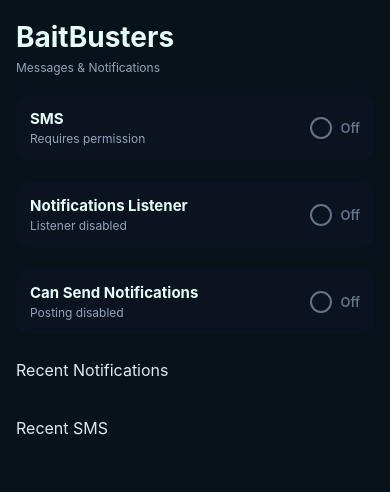
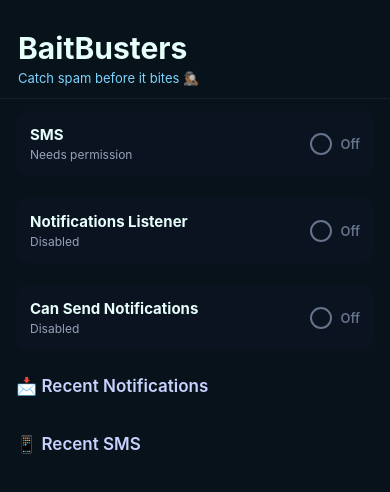
Before and after one commit to ndujesco/baitbusters, a React Native app: screen / in a window 390 px wide. Shown: the top 492 px of the page. Built offline with nearby package versions, Linux system fonts and the light colour scheme.

Commit message:
send SMS

```diff
--- a/App.tsx
+++ b/App.tsx
@@ -1,7 +1,7 @@
 import React from 'react';
 import { SafeAreaProvider } from 'react-native-safe-area-context';
 import HomeScreen from './App/HomeScreen';
-// import Model from './App/Model';
+import Model from './App/Model';
 
 export default function App() {
   return (
--- a/App/HomeScreen.tsx
+++ b/App/HomeScreen.tsx
@@ -1,4 +1,3 @@
-// HomeScreen.tsx
 import React, { useEffect, useState } from 'react';
 import {
     View,
@@ -6,19 +5,20 @@
     PermissionsAndroid,
     DeviceEventEmitter,
     Alert,
-    Linking,
     StyleSheet,
     StatusBar,
     FlatList,
     AppState,
     AppStateStatus,
+    TextInput,
+    Button,
 } from 'react-native';
 import { NativeModules } from 'react-native';
 import PermissionStatus from './components/PermissionStatus';
 import NotificationCard from './components/NotificationCard';
 import SmsCard from './components/SmsCard';
 
-const { SmsListenerModule, NotificationListenerModule, NotificationSenderModule } = NativeModules;
+const { SmsListenerModule, SmsSenderModule, NotificationListenerModule, NotificationSenderModule } = NativeModules;
 
 function safeJsonParse(input: string | null | undefined) {
     if (!input) return null;
@@ -31,6 +31,7 @@
 }
 
 const HomeScreen = () => {
+    // ---------- STATE ----------
     const [smsPermission, setSmsPermission] = useState(false);
     const [notificationListenerPermission, setNotificationListenerPermission] = useState(false);
     const [postNotificationPermission, setPostNotificationPermission] = useState(false);
@@ -38,43 +39,48 @@
     const [smses, setSmses] = useState<any[]>([]);
     const [notifications, setNotifications] = useState<any[]>([]);
 
-    // -------- Startup: check all permissions --------
+    const [phone, setPhone] = useState('');
+    const [message, setMessage] = useState('');
+
+
+
+    // ---------- INITIAL PERMISSION CHECK ----------
     useEffect(() => {
-        // SMS
-        PermissionsAndroid.check(PermissionsAndroid.PERMISSIONS.RECEIVE_SMS).then(granted => {
+
+        PermissionsAndroid.check(PermissionsAndroid.PERMISSIONS.SEND_SMS).then(granted => {
             setSmsPermission(granted);
             if (granted) SmsListenerModule?.startListeningToSMS();
         });
-
 
         NotificationListenerModule?.isPermissionGranted?.().then((granted: boolean) => {
             setNotificationListenerPermission(granted);
             if (granted) NotificationListenerModule?.startListening();
         });
 
-        // POST_NOTIFICATIONS (Android 13+)
         if (PermissionsAndroid.PERMISSIONS.POST_NOTIFICATIONS) {
             PermissionsAndroid.check(PermissionsAndroid.PERMISSIONS.POST_NOTIFICATIONS).then(granted => {
                 setPostNotificationPermission(granted);
             });
         }
 
-        // Startup notification (optional)
         try {
-            NotificationSenderModule?.sendNotification('App Ready', 'Listening...');
+            NotificationSenderModule?.sendNotification('BaitBusters Active', 'Now listening for messages');
         } catch { }
     }, []);
 
-    // -------- Actions --------
-    const requestSmsPermission = async () => {
-        try {
-            const result = await PermissionsAndroid.request(PermissionsAndroid.PERMISSIONS.RECEIVE_SMS);
-            const granted = result === PermissionsAndroid.RESULTS.GRANTED;
+const requestSmsPermissions = async () => {
+  const results = await PermissionsAndroid.requestMultiple([
+    PermissionsAndroid.PERMISSIONS.SEND_SMS,
+    PermissionsAndroid.PERMISSIONS.RECEIVE_SMS,
+  ]);
+
+  const granted =
+    results[PermissionsAndroid.PERMISSIONS.SEND_SMS] === PermissionsAndroid.RESULTS.GRANTED &&
+    results[PermissionsAndroid.PERMISSIONS.RECEIVE_SMS] === PermissionsAndroid.RESULTS.GRANTED;
+
   setSmsPermission(granted);
+
   if (granted) SmsListenerModule?.startListeningToSMS();
-        } catch (e) {
-            console.error(e);
-        }
 };
 
     const requestNotificationListener = async () => {
@@ -82,7 +88,6 @@
 
         const handleAppStateChange = async (nextAppState: AppStateStatus) => {
             if (nextAppState === 'active') {
-                // Remove listener immediately
                 subscription.remove();
 
                 const granted = await NotificationListenerModule?.isPermissionGranted();
@@ -96,65 +101,63 @@
             }
         };
 
-        // Add listener and keep the subscription
         const subscription = AppState.addEventListener('change', handleAppStateChange);
     };
 
     const requestPostNotification = async () => {
         if (!PermissionsAndroid.PERMISSIONS.POST_NOTIFICATIONS) {
-            // fallback for older Android
             setPostNotificationPermission(true);
             return;
         }
-        try {
         const result = await PermissionsAndroid.request(PermissionsAndroid.PERMISSIONS.POST_NOTIFICATIONS);
         setPostNotificationPermission(result === PermissionsAndroid.RESULTS.GRANTED);
-        } catch (e) {
-            console.error(e);
-        }
     };
 
-    // -------- SMS Listener --------
+    // ---------- SMS LISTENER ----------
     useEffect(() => {
         const sub = DeviceEventEmitter.addListener('onSMSReceived', (message: any) => {
             const data = typeof message === 'string' ? safeJsonParse(message) : message;
             if (!data) return;
+
             const item = { ...data, time: new Date().toLocaleTimeString() };
             setSmses(prev => [item, ...prev].slice(0, 20));
+
             try {
-                if (postNotificationPermission) NotificationSenderModule?.sendNotification('SMS', data.messageBody ?? '');
+                if (postNotificationPermission) {
+                    NotificationSenderModule?.sendNotification(
+                        `SMS from ${data.senderPhoneNumber ?? 'Unknown'}`,
+                        data.messageBody ?? '',
+                    );
+                }
             } catch { }
         });
         return () => sub.remove();
     }, [postNotificationPermission]);
 
+    // ---------- NOTIFICATION LISTENER ----------
     useEffect(() => {
-  const seenNotifications = new Set<string>(); // to track unique notifications
+        const seenNotifications = new Set<string>();
 
         const sub = DeviceEventEmitter.addListener('onNotificationReceived', (notification: any) => {
             const data = typeof notification === 'string' ? safeJsonParse(notification) : notification;
             if (!data) return;
 
             const { packageName, title, text } = data;
+            const messagingApps = ['whatsapp', 'gmail', 'yahoo', 'messenger', 'telegram', 'mail'];
+            if (!messagingApps.some(app => packageName?.toLowerCase().includes(app))) return;
 
-    // Filter messaging apps
-    const messagingApps = ['whatsapp', 'gmail', 'yahoo', 'messenger', 'telegram', 'mail'];
-    if (!messagingApps.some(app => packageName.toLowerCase().includes(app))) return;
-
-    // Skip generic notifications
             const skipTitle = ['WhatsApp', 'Gmail', 'Yahoo Mail', 'Messenger', 'Telegram', 'Mail'];
             const skipTextPatterns = [
                 /\d+\smessages?\sfrom\s\d+\schats?/i,
                 /new email/i,
                 /new message/i,
-      /notification/i
+                /notification/i,
             ];
             if (skipTitle.includes(title)) return;
             if (skipTextPatterns.some(pattern => pattern.test(text))) return;
 
-    // Create a unique key for this notification
             const uniqueKey = `${packageName}-${title}-${text}`;
-    if (seenNotifications.has(uniqueKey)) return; // skip duplicates
+            if (seenNotifications.has(uniqueKey)) return;
 
             seenNotifications.add(uniqueKey);
 
@@ -166,47 +169,94 @@
             };
 
             setNotifications(prev => [item, ...prev].slice(0, 50));
+
+            try {
+                if (postNotificationPermission) {
+                    NotificationSenderModule?.sendNotification(
+                        `From ${title || packageName}`,
+                        text || 'New message',
+                    );
+                }
+            } catch { }
         });
 
         return () => sub.remove();
-}, []);
+    }, [postNotificationPermission]);
 
+    // ---------- SEND SMS HANDLER ----------
+    const handleSendSMS = () => {
+        if (!smsPermission) {
+            Alert.alert('Permission required', 'Enable SMS permission first');
+            return;
+        }
+        if (!phone || !message) {
+            Alert.alert('Missing fields', 'Enter phone number and message');
+            return;
+        }
 
+        SmsSenderModule.sendSMS(phone, message)
+            .then((res: any) => Alert.alert('Success', res))
+            .catch((err: any) => Alert.alert('Error', err.message || 'Failed to send SMS'));
+    };
+
+    // ---------- RENDER ----------
     return (
         <FlatList
             data={[]}
             keyExtractor={() => 'empty'}
             ListHeaderComponent={
                 <>
-                    <StatusBar barStyle="light-content" backgroundColor="#08101A" />
+                    <StatusBar barStyle="light-content" backgroundColor="#0B121A" />
                     <View style={styles.header}>
                         <Text style={styles.headerTitle}>BaitBusters</Text>
-                        <Text style={styles.headerSubtitle}>Messages & Notifications</Text>
+                        <Text style={styles.headerSubtitle}>Catch spam before it bites 🕵🏾‍♂️</Text>
                     </View>
 
                     <View style={styles.permissionsContainer}>
                         <PermissionStatus
                             title="SMS"
-                            subtitle={smsPermission ? 'Access granted' : 'Requires permission'}
+                            subtitle={smsPermission ? 'Access granted' : 'Needs permission'}
                             granted={smsPermission}
-                            onRequest={requestSmsPermission}
+                            onRequest={requestSmsPermissions}
                         />
                         <PermissionStatus
                             title="Notifications Listener"
-                            subtitle={notificationListenerPermission ? 'Listener active' : 'Listener disabled'}
+                            subtitle={notificationListenerPermission ? 'Active' : 'Disabled'}
                             granted={notificationListenerPermission}
                             onRequest={requestNotificationListener}
                         />
                         <PermissionStatus
                             title="Can Send Notifications"
-                            subtitle={postNotificationPermission ? 'Can post notifications' : 'Posting disabled'}
+                            subtitle={postNotificationPermission ? 'Enabled' : 'Disabled'}
                             granted={postNotificationPermission}
                             onRequest={requestPostNotification}
                         />
                     </View>
 
-                    {/* Notifications */}
-                    <Text style={styles.sectionTitle}>Recent Notifications</Text>
+                    {/* --- Send SMS Section --- */}
+                    {smsPermission && (
+                        <View style={styles.sendSmsContainer}>
+                            <TextInput
+                                placeholder="Phone number"
+                                placeholderTextColor="#7DD3FC"
+                                style={styles.input}
+                                value={phone}
+                                onChangeText={setPhone}
+                                keyboardType="phone-pad"
+                            />
+                            <TextInput
+                                placeholder="Message"
+                                placeholderTextColor="#7DD3FC"
+                                style={[styles.input, { height: 80 }]}
+                                value={message}
+                                onChangeText={setMessage}
+                                multiline
+                            />
+                            <Button title="Send SMS" onPress={handleSendSMS} />
+                        </View>
+                    )}
+
+                    <Text style={styles.sectionTitle}>📩 Recent Notifications</Text>
                     <FlatList
                         data={notifications}
                         horizontal
@@ -214,12 +264,9 @@
                         renderItem={({ item }) => <NotificationCard item={item} />}
                         keyExtractor={(i, idx) => `${i.packageName ?? 'pkg'}-${idx}-${i.time}`}
                         contentContainerStyle={{ paddingHorizontal: 16, paddingVertical: 8 }}
-                        initialNumToRender={5}
-                        windowSize={5}
                     />
 
-                    {/* SMS */}
-                    <Text style={styles.sectionTitle}>Recent SMS</Text>
+                    <Text style={styles.sectionTitle}>📱 Recent SMS</Text>
                     <FlatList
                         data={smses}
                         horizontal
@@ -227,8 +274,6 @@
                         renderItem={({ item }) => <SmsCard item={item} />}
                         keyExtractor={(i, idx) => `${i.senderPhoneNumber ?? 'no'}-${idx}-${i.time}`}
                         contentContainerStyle={{ paddingHorizontal: 16, paddingVertical: 8 }}
-                        initialNumToRender={5}
-                        windowSize={5}
                     />
                 </>
             }
@@ -243,11 +288,37 @@
 };
 
 const styles = StyleSheet.create({
-    header: { paddingTop: 20, paddingHorizontal: 16, paddingBottom: 8, backgroundColor: '#07121A' },
-    headerTitle: { color: '#E6FFFA', fontSize: 28, fontWeight: '700' },
-    headerSubtitle: { color: '#94A3B8', fontSize: 12, marginTop: 6 },
+    header: {
+        paddingTop: 30,
+        paddingHorizontal: 18,
+        paddingBottom: 12,
+        backgroundColor: '#07121A',
+        borderBottomColor: '#13202D',
+        borderBottomWidth: 1,
+    },
+    headerTitle: { color: '#E6FFFA', fontSize: 30, fontWeight: '700' },
+    headerSubtitle: { color: '#7DD3FC', fontSize: 13, marginTop: 4 },
     permissionsContainer: { paddingHorizontal: 16, paddingTop: 12, gap: 12 },
-    sectionTitle: { color: '#E2E8F0', fontSize: 16, marginTop: 16, marginBottom: 6, paddingHorizontal: 16 },
+    sectionTitle: {
+        color: '#C7D2FE',
+        fontSize: 17,
+        marginTop: 16,
+        marginBottom: 6,
+        paddingHorizontal: 16,
+        fontWeight: '600',
+    },
+    sendSmsContainer: {
+        paddingHorizontal: 16,
+        paddingVertical: 12,
+        gap: 8,
+    },
+    input: {
+        backgroundColor: '#13202D',
+        color: '#E6FFFA',
+        padding: 10,
+        borderRadius: 8,
+        marginBottom: 8,
+    },
 });
 
 export default HomeScreen;
--- a/package.json
+++ b/package.json
@@ -14,6 +14,7 @@
     "onnxruntime-react-native": "^1.23.0",
     "react": "19.1.1",
     "react-native": "0.82.0",
+    "react-native-fs": "^2.20.0",
     "react-native-safe-area-context": "^5.5.2"
   },
   "devDependencies": {
@@ -28,6 +29,7 @@
     "@react-native/metro-config": "0.82.0",
     "@react-native/typescript-config": "0.82.0",
     "@types/jest": "^29.5.13",
+    "@types/node": "^24.8.1",
     "@types/react": "^19.1.1",
     "@types/react-test-renderer": "^19.1.0",
     "eslint": "^8.19.0",
```
Also changed, not shown: App/Model.tsx (+19 -22 lines), 9 other files (tests, documents, lock files or other folders). Lines whose indentation alone changed are shown as unchanged.
